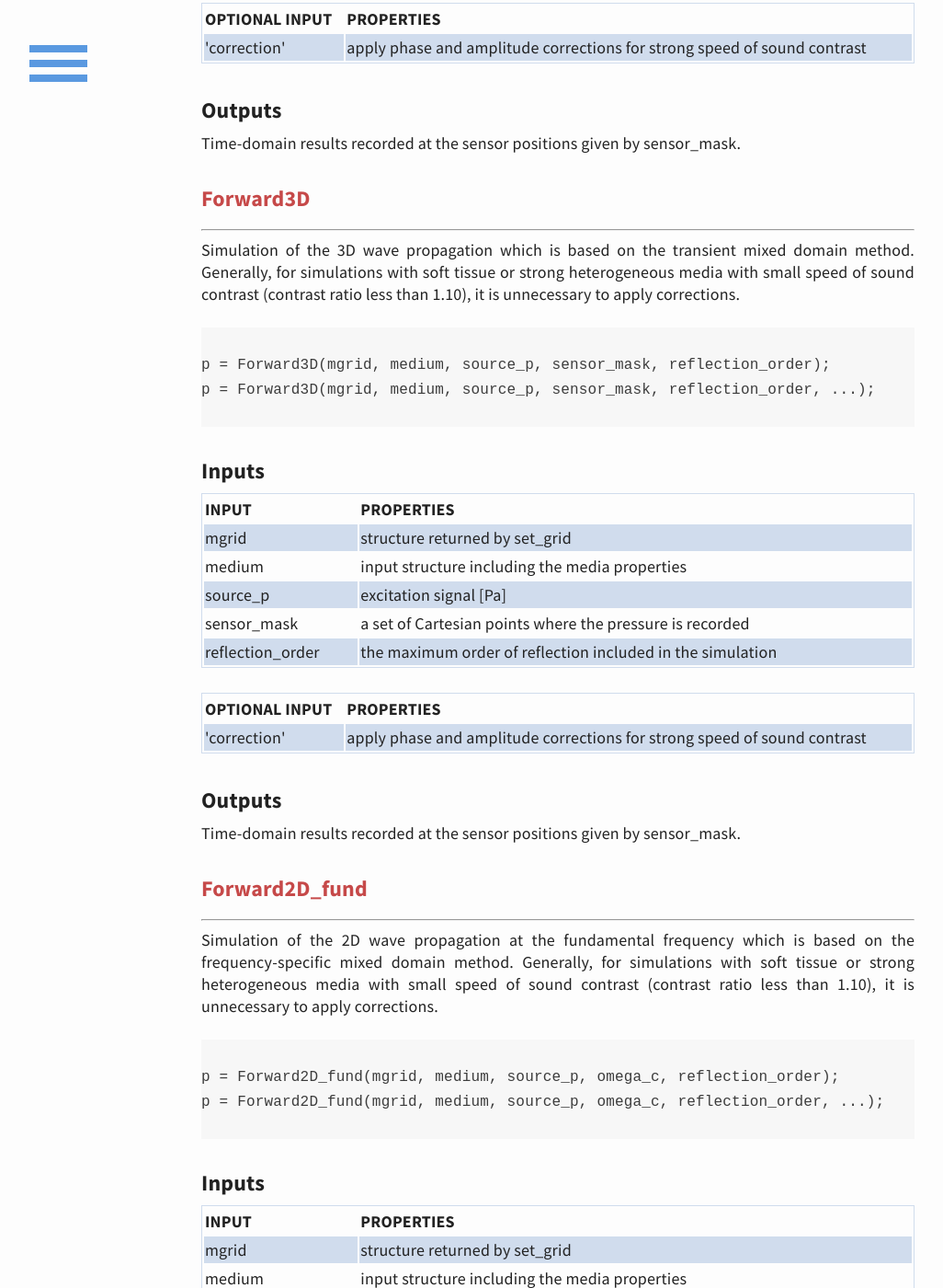
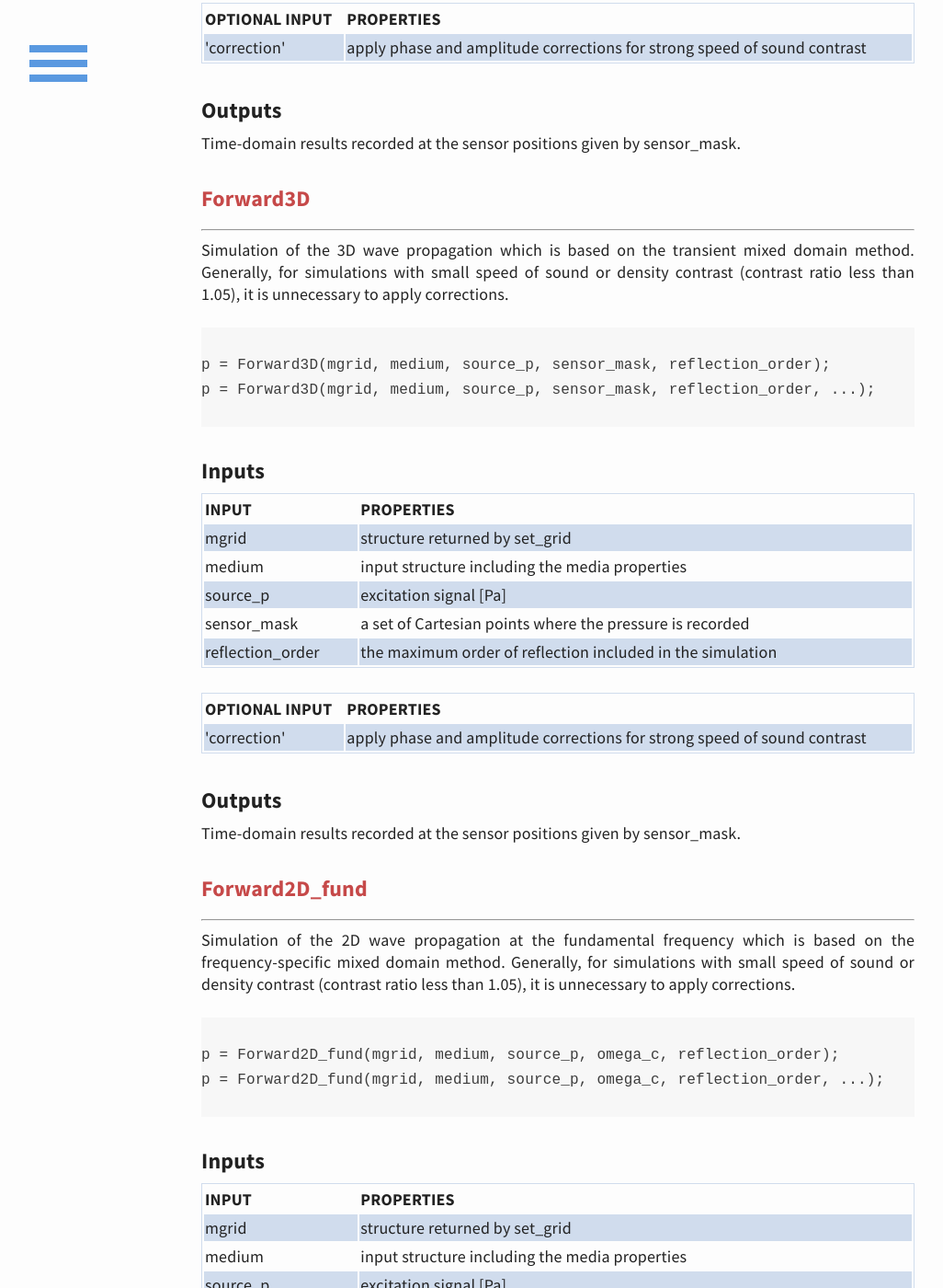
Before and after one commit to m-SOUND/mSOUND, a Jekyll site: the page built from function.html, in a window 1280 px wide and 1400 px high, scrolled down 2782 px. Shown: the whole window at 92% size, without its empty margins (33-1059 px from the left). Built offline with Jekyll 4.4.1, drawn with Linux system fonts in a browser that asks for light colours; some of the changed text lies outside the part shown.

Commit message:
Update function.html

```diff
--- a/function.html
+++ b/function.html
@@ -101,8 +101,8 @@ mgrid = set_grid(dt, t_length, dx, x_length, dy, y_length, dz, z_length);
 <hr>
 <p>
 Simulation of the 1D wave propagation which is based on the transient mixed domain method. Generally,
- for simulations with soft tissue or strong heterogeneous media with small speed of sound contrast
- (contrast ratio less than 1.10), it is unnecessary to apply corrections.
+ for simulations with small speed of sound or density contrast (contrast ratio less than 1.05),
+ it is unnecessary to apply corrections.
 <pre> <code>
 p = Forward1D(mgrid, medium, source_p, sensor_mask, reflection_order);
 p = Forward1D(mgrid, medium, source_p, sensor_mask, reflection_order, ...);
@@ -153,8 +153,8 @@ Time-domain results recorded at the sensor positions given by sensor_mask.
 <hr>
 <p>
 Simulation of the 2D wave propagation which is based on the transient mixed domain method. Generally,
- for simulations with soft tissue or strong heterogeneous media with small speed of sound contrast
- (contrast ratio less than 1.10), it is unnecessary to apply corrections.
+ for simulations with small speed of sound or density contrast (contrast ratio less than 1.05),
+ it is unnecessary to apply corrections.
 <pre>  <code>
 p = Forward2D(mgrid, medium, source_p, sensor_mask, reflection_order);
 p = Forward2D(mgrid, medium, source_p, sensor_mask, reflection_order, ...);
@@ -202,8 +202,8 @@ Time-domain results recorded at the sensor positions given by sensor_mask.
 <hr>
 <p>
 Simulation of the 3D wave propagation which is based on the transient mixed domain method. Generally,
- for simulations with soft tissue or strong heterogeneous media with small speed of sound contrast
- (contrast ratio less than 1.10), it is unnecessary to apply corrections.
+ for simulations with small speed of sound or density contrast (contrast ratio less than 1.05),
+ it is unnecessary to apply corrections.
 <pre>  <code>
 p = Forward3D(mgrid, medium, source_p, sensor_mask, reflection_order);
 p = Forward3D(mgrid, medium, source_p, sensor_mask, reflection_order, ...);
@@ -252,8 +252,8 @@ Time-domain results recorded at the sensor positions given by sensor_mask.
 <p>
 Simulation of the 2D wave propagation at the fundamental frequency which is
 based on the frequency-specific mixed domain method. Generally,
- for simulations with soft tissue or strong heterogeneous media with small speed of sound contrast
- (contrast ratio less than 1.10), it is unnecessary to apply corrections.
+ for simulations with small speed of sound or density contrast (contrast ratio less than 1.05),
+ it is unnecessary to apply corrections.
 <pre>  <code>
 p = Forward2D_fund(mgrid, medium, source_p, omega_c, reflection_order);
 p = Forward2D_fund(mgrid, medium, source_p, omega_c, reflection_order, ...);
@@ -305,9 +305,9 @@ Pressure distribution throughout the spatial domain at the fundamental frequency
 Simulation of the 2D wave propagation at the second-harmonic frequency which is based on the frequency-specific mixed domain method.
  To generate the second harmonic pressure field, we usually need to
  generate the pressure field at the fundamental pressure first with the function <a href="/mSOUND/function.html#Forward2D_fund">Forward2D_fund</a>.
- When calculate the second harmonic pressure, density heterogeneity is not considered.
- Generally, for simulations with soft tissue or strong heterogeneous media with small speed of sound contrast
- (contrast ratio less than 1.10), it is unnecessary to apply corrections.
+ When calculate the second harmonic pressure, density heterogeneity is not considered. Generally,
+ for simulations with small speed of sound or density contrast (contrast ratio less than 1.05),
+ it is unnecessary to apply corrections.
 <pre>  <code>
 p = Forward2D_sec(mgrid, medium, P_fundamental, omega_c);
 p = Forward2D_sec(mgrid, medium, P_fundamental, omega_c, ...);
@@ -353,8 +353,8 @@ Pressure distribution throughout the spatial domain at the second-harmonic frequ
 <p>
 Simulation of the 3D wave propagation at the fundamental frequency which
  is based on the frequency-specific mixed domain method. Generally,
- for simulations with soft tissue or strong heterogeneous media with small speed of sound contrast
- (contrast ratio less than 1.10), it is unnecessary to apply corrections.
+ for simulations with small speed of sound or density contrast (contrast ratio less than 1.05),
+ it is unnecessary to apply corrections.
 <pre>  <code>
 p = Forward3D_fund(mgrid, medium, source_p, omega_c, reflection_order);
 p = Forward3D_fund(mgrid, medium, source_p, omega_c, reflection_order, ...);
@@ -405,9 +405,9 @@ Pressure distribution throughout the spatial domain at the fundamental frequency
 Simulation of the 3D wave propagation at the second-harmonic frequency which is based on the frequency-specific mixed domain method.
 To generate the second harmonic pressure field, we usually need to generate the pressure field at the fundamental frequency first
  with the function <a href="/mSOUND/function.html#Forward3D_fund">Forward3D_fund</a>.
- When calculate the second harmonic pressure, density heterogeneity is not considered.
- Generally, for simulations with soft tissue or strong heterogeneous media with small speed of sound contrast
- (contrast ratio less than 1.10), it is unnecessary to apply corrections.
+ When calculate the second harmonic pressure, density heterogeneity is not considered. Generally,
+ for simulations with small speed of sound or density contrast (contrast ratio less than 1.05),
+ it is unnecessary to apply corrections.
 <pre>  <code>
 p = Forward3D_sec(mgrid, medium, P_fundamental, omega_c);
 p = Forward3D_sec(mgrid, medium, P_fundamental, omega_c, ...);
```
